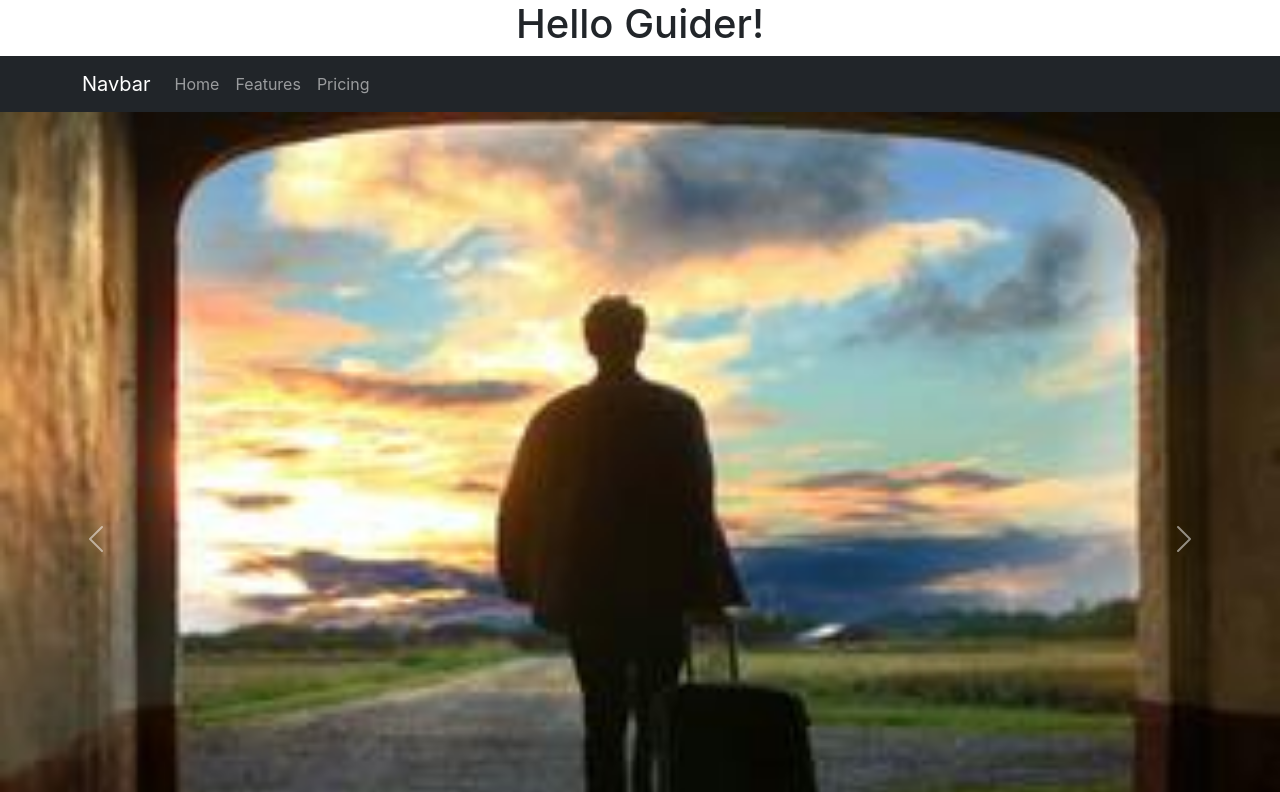
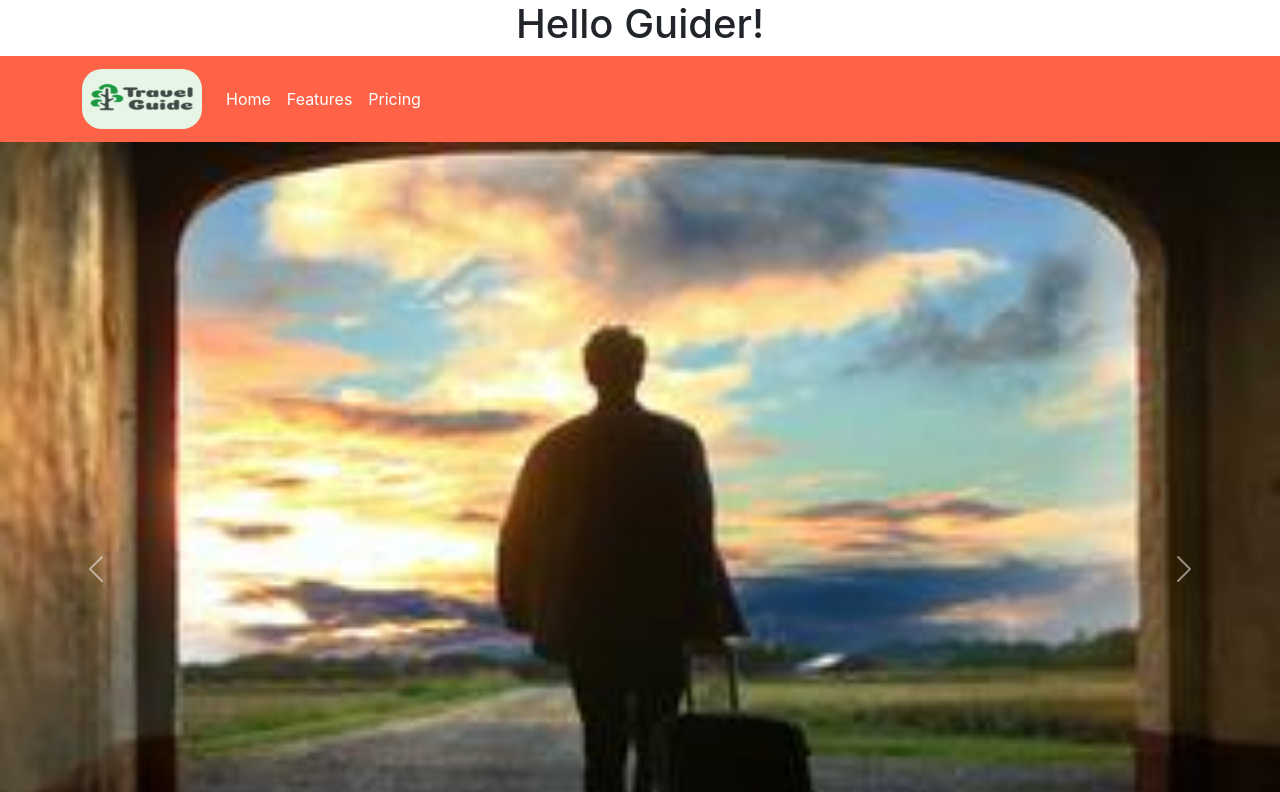
Before and after one commit to Thowhid31/independent-service-assignment-10, a React (Create React App) app: page / in a window 1280 px wide. Shown: the top 792 px of the page. Built offline with nearby package versions, Linux system fonts and the light colour scheme.

Commit message:
added nav photo

```diff
--- a/src/Pages/SharedPages/Header/Header.css
+++ b/src/Pages/SharedPages/Header/Header.css
@@ -0,0 +1,17 @@
+.nav-class{
+    background-color: tomato;
+}
+
+.nav-link-color{
+    color: white;
+}
+
+.nav-link-color:hover{
+    color: aqua;
+}
+
+.nav-img img{
+    border-radius: 20px;
+    height: 60px;
+    width: 120px;
+}
--- a/src/Pages/SharedPages/Header/Header.js
+++ b/src/Pages/SharedPages/Header/Header.js
@@ -1,16 +1,19 @@
 import React from 'react';
 import { Container, Nav, Navbar } from 'react-bootstrap';
+import './Header.css'
+
+import navImage from '../../../images/HeadBanner/travel-guid.png'
 
 const Header = () => {
     return (
         <>
-            <Navbar bg="dark" variant="dark">
-                <Container>
-                    <Navbar.Brand href="#home">Navbar</Navbar.Brand>
+            <Navbar className='nav-class' bg="" variant="">
+                <Container >
+                    <Navbar.Brand className='nav-img' href="#home"><img src={navImage} alt="" /></Navbar.Brand>
                     <Nav className="me-auto">
-                        <Nav.Link href="#home">Home</Nav.Link>
-                        <Nav.Link href="#features">Features</Nav.Link>
-                        <Nav.Link href="#pricing">Pricing</Nav.Link>
+                        <Nav.Link className='nav-link-color' href="#home">Home</Nav.Link>
+                        <Nav.Link className='nav-link-color' href="#features">Features</Nav.Link>
+                        <Nav.Link className='nav-link-color' href="#pricing">Pricing</Nav.Link>
                     </Nav>
                 </Container>
             </Navbar>
```
Also changed, not shown: src/images/HeadBanner/travel-guid.png (added).
